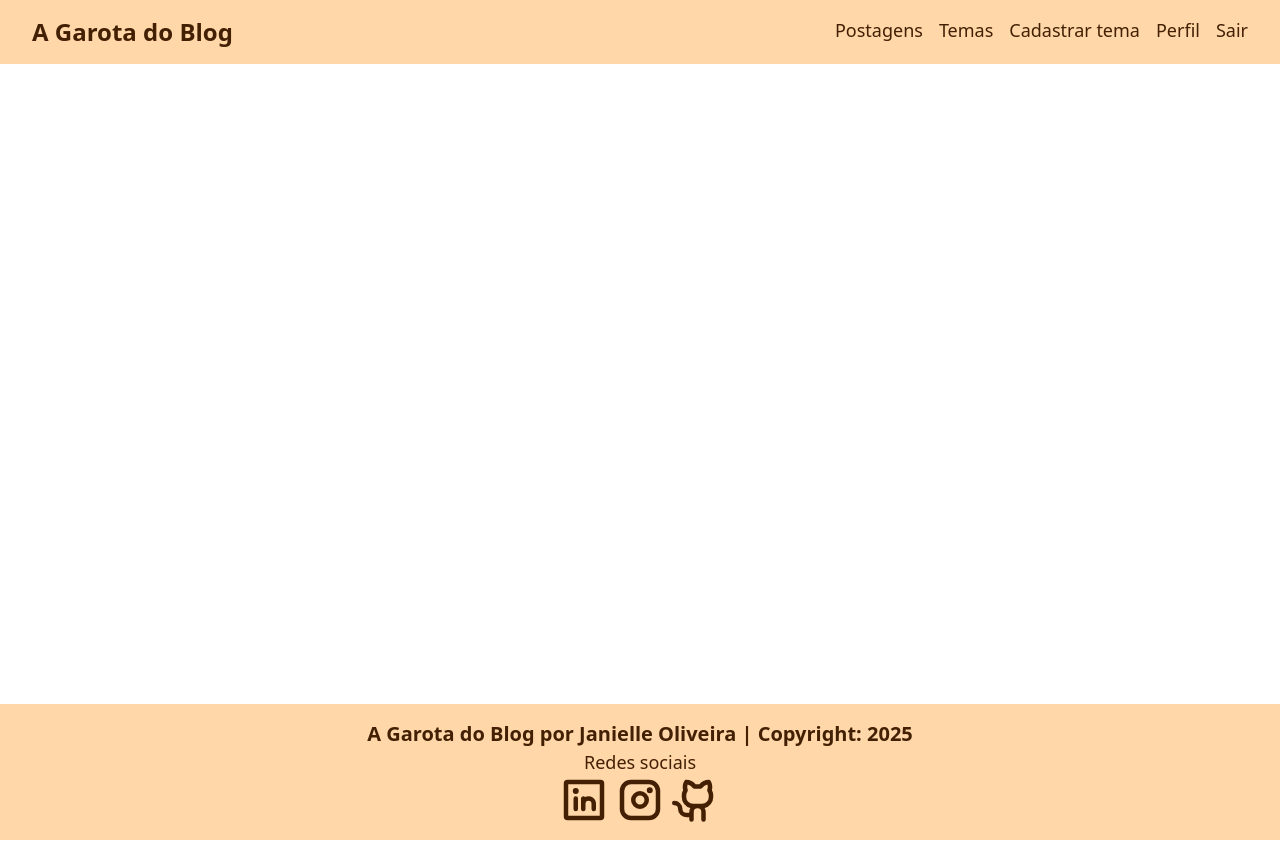
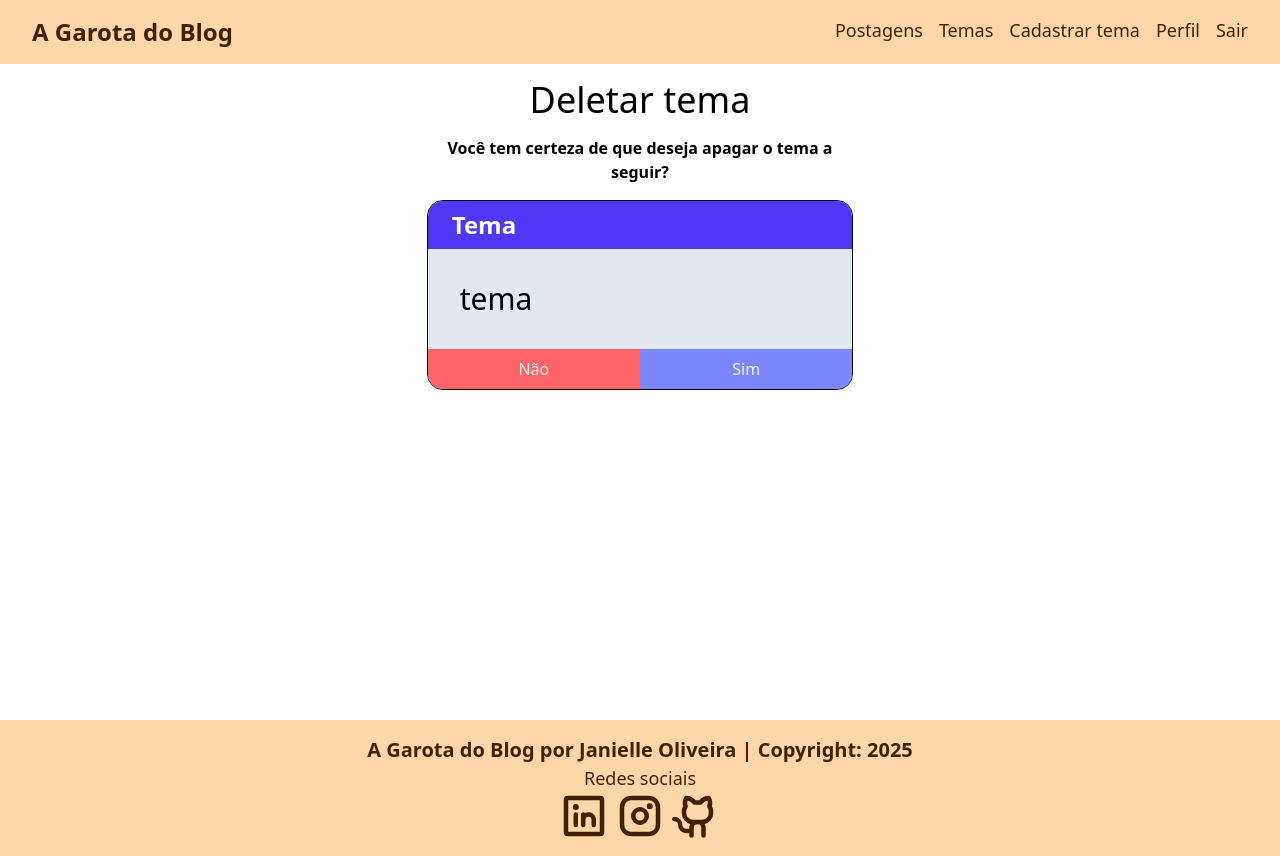
Before and after one commit to JanielleOliveira/blogpessoal_react, a React (Vite) app: page /deletartema/1 in a window 1280 px wide. Built offline with nearby package versions, Linux system fonts and the light colour scheme.

Commit message:
Componente Deletar Tema - Estilização

```diff
--- a/src/App.tsx
+++ b/src/App.tsx
@@ -1,12 +1,13 @@
 import { BrowserRouter, Route, Routes } from 'react-router-dom'
 import Footer from './components/footer/Footer'
 import Navbar from './components/navbar/Navbar'
+import FormTema from './components/tema/formtema/FormTema'
 import ListaTemas from './components/tema/listatemas/ListaTemas'
 import { AuthProvider } from './contexts/AuthContext'
 import Cadastro from './pages/cadastro/Cadastro'
 import Home from './pages/home/Home'
 import Login from './pages/login/Login'
-import FormTema from './components/tema/formtema/FormTema'
+import DeletarTema from './components/tema/deletartema/DeletarTema'
 
 // Componente principal da aplicação
 function App() {
@@ -26,6 +27,7 @@
 							<Route path="/temas" element={<ListaTemas />} />
 							<Route path="/cadastrartema" element={<FormTema />} />
 							<Route path="/editartema/:id" element={<FormTema />} />
+							<Route path="/deletartema/:id" element={<DeletarTema />} />
 						</Routes>
 					</div>
 				<Footer/>
--- /dev/null
+++ b/src/components/tema/deletartema/DeletarTema.tsx
@@ -0,0 +1,30 @@
+function DeletarTema() {
+  return (
+    <div className='container w-1/3 mx-auto'>
+      <h1 className='text-4xl text-center my-4'>Deletar tema</h1>
+      <p className='text-center font-semibold mb-4'>
+        Você tem certeza de que deseja apagar o tema a seguir?
+      </p>
+      <div className='border flex flex-col rounded-2xl overflow-hidden justify-between'>
+        <header
+          className='py-2 px-6 bg-indigo-600 text-white font-bold text-2xl'>
+          Tema
+        </header>
+        <p className='p-8 text-3xl bg-slate-200 h-full'>tema</p>
+        <div className='flex'>
+          <button
+            className='text-slate-100 bg-red-400 hover:bg-red-600 w-full py-2'>
+            Não
+          </button>
+          <button
+            className='w-full text-slate-100 bg-indigo-400
+            hover:bg-indigo-600 flex items-center justify-center'>
+            Sim
+          </button>
+        </div>
+      </div>
+    </div>
+  )
+}
+
+export default DeletarTema
```
